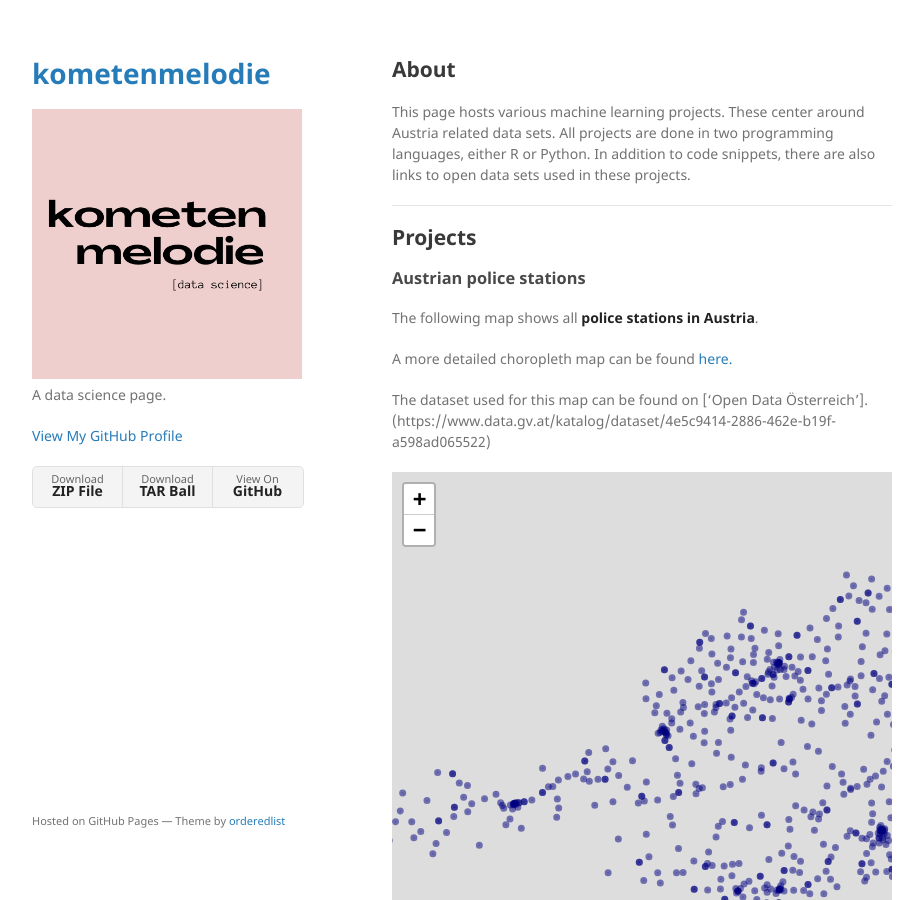
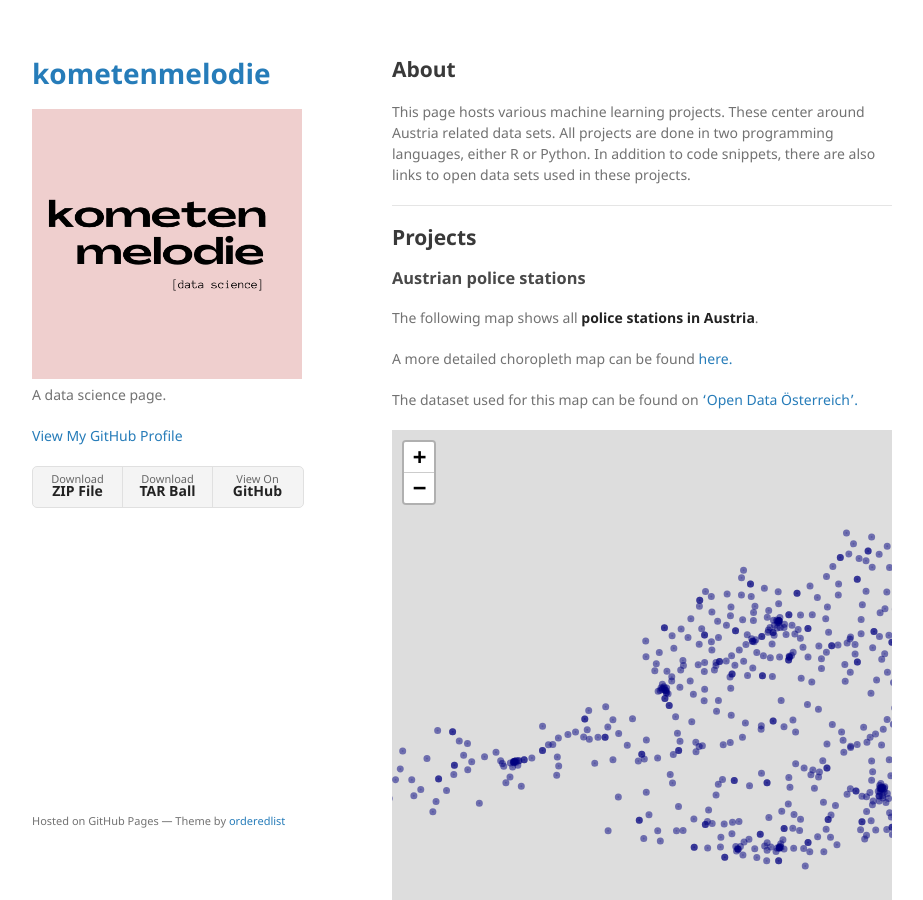
Before and after one commit to kometenmelodie/kometenmelodie.github.io, a Jekyll site: the page built from index.md, in a window 1280 px wide and 900 px high. Shown: the whole window, without its empty margins (178-1101 px from the left). Built offline with Jekyll 4.4.1, drawn with Linux system fonts in a browser that asks for light colours; our own code applies the rules of GitHub Pages for plain Markdown files.

Commit message:
Update index.md

```diff
--- a/index.md
+++ b/index.md
@@ -15,7 +15,7 @@ The following map shows all **police stations in Austria**.
 
 A more detailed choropleth map can be found [here.](https://github.com/kometenmelodie/kometenmelodie.github.io/tree/main/html)
 
-The dataset used for this map can be found on ['Open Data Österreich'].(https://www.data.gv.at/katalog/dataset/4e5c9414-2886-462e-b19f-a598ad065522)
+The dataset used for this map can be found on ['Open Data Österreich'.](https://www.data.gv.at/katalog/dataset/4e5c9414-2886-462e-b19f-a598ad065522)
 
 <iframe src="/html/map_only_coordinates.html" height="600px" width="100%" style="border:none;">
 </iframe>
```
